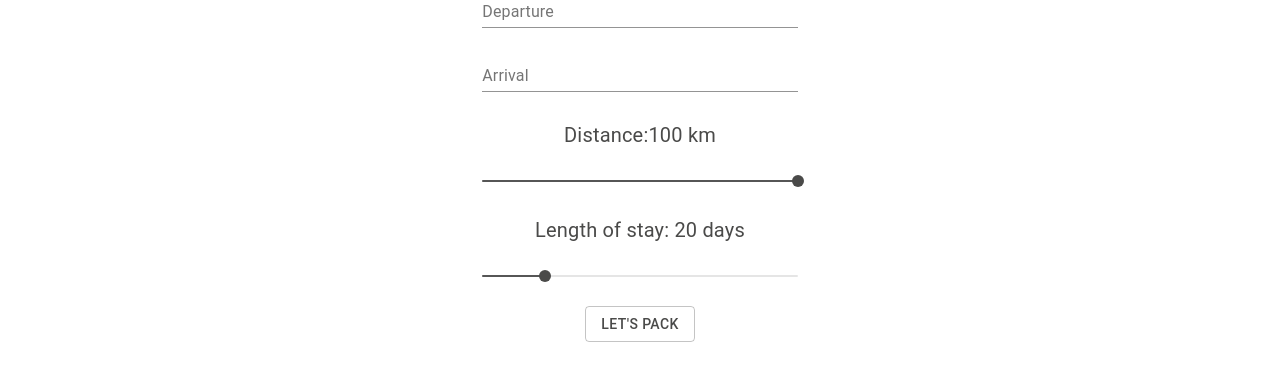
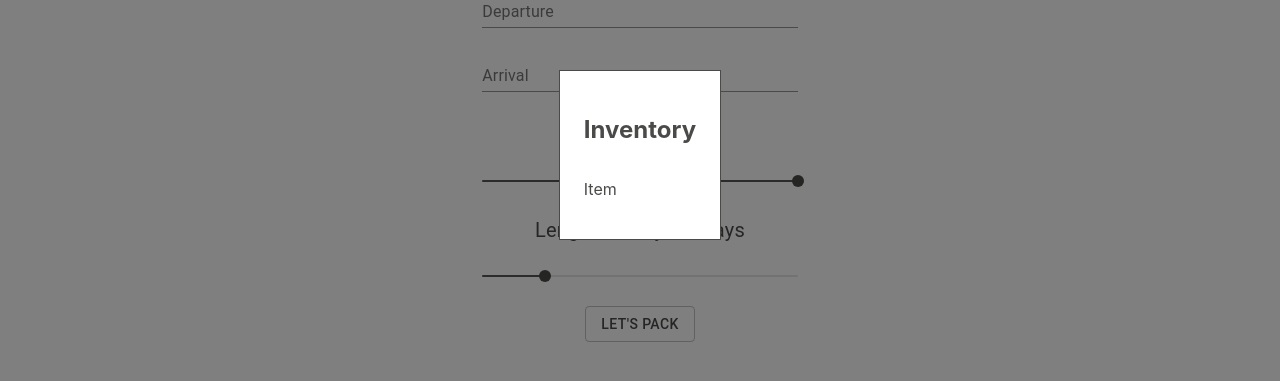
Before and after one commit to sunny-github-acc/tietoEVRY, a React (Create React App) app: page / in a window 1280 px wide. Both pictures are taken after a click on the button "LET'S PACK". Shown: the part 245-626 px from the top of the page. Built offline with nearby package versions, Linux system fonts and the light colour scheme; no server answers.

Commit message:
Added Modal

```diff
--- a/src/components/Button.js
+++ b/src/components/Button.js
@@ -14,12 +14,16 @@ const useStyles = makeStyles((theme) => ({
   },
 }));
 
-export default function CustomizedButtons() {
+export default function CustomizedButtons({ handleOpen }) {
   const classes = useStyles();
 
   return (
     <div>
-      <ColorButton variant="outlined" className={classes.margin}>
+      <ColorButton
+        variant="outlined"
+        className={classes.margin}
+        onClick={handleOpen}
+      >
         Let's pack
       </ColorButton>
       {/* <ThemeProvider theme={theme}>
--- /dev/null
+++ b/src/components/Modal.js
@@ -0,0 +1,83 @@
+import React from "react";
+import { makeStyles } from "@material-ui/core/styles";
+import Modal from "@material-ui/core/Modal";
+import Backdrop from "@material-ui/core/Backdrop";
+import Fade from "@material-ui/core/Fade";
+import Button from "./Button";
+
+const useStyles = makeStyles((theme) => ({
+  modal: {
+    display: "flex",
+    justifyContent: "center",
+    alignItems: "center",
+    maxHeight: "90vh",
+    margin: "5vh",
+    "@global": {
+      "*::-webkit-scrollbar": {
+        width: "0.4em",
+      },
+      "*::-webkit-scrollbar-track": {
+        "-webkit-box-shadow": "inset 0 0 6px rgba(0,0,0,0.00)",
+      },
+      "*::-webkit-scrollbar-thumb": {
+        backgroundColor: "rgba(0,0,0,.1)",
+        outline: "1px solid slategrey",
+      },
+    },
+  },
+  paperContainer: {
+    maxHeight: "100%",
+    display: "flex",
+    alignItems: "flex-start",
+    overflow: "auto",
+  },
+  paper: {
+    display: "flex",
+    flexDirection: "column",
+    backgroundColor: theme.palette.background.paper,
+    border: "1px solid #4A4A49",
+    boxShadow: theme.shadows[5],
+    padding: theme.spacing(3, 3, 3),
+    color: "#4A4A49",
+  },
+}));
+
+export default function TransitionsModal() {
+  const styles = useStyles();
+  const [open, setOpen] = React.useState(false);
+
+  const handleOpen = () => {
+    setOpen(true);
+  };
+
+  const handleClose = () => {
+    setOpen(false);
+  };
+
+  return (
+    <div>
+      <Button handleOpen={handleOpen} />
+      <Modal
+        aria-labelledby="transition-modal-title"
+        aria-describedby="transition-modal-description"
+        className={styles.modal}
+        open={open}
+        onClose={handleClose}
+        closeAfterTransition
+        BackdropComponent={Backdrop}
+        BackdropProps={{
+          timeout: 500,
+        }}
+      >
+        <Fade in={open}>
+          <div className={styles.paperContainer}>
+            <div className={styles.paper}>
+              <h2 id="transition-modal-title">Inventory</h2>
+              <p id="transition-modal-description">Item</p>
+            </div>
+          </div>
+        </Fade>
+      </Modal>
+    </div>
+  );
+}
--- a/src/components/TravelInfo.js
+++ b/src/components/TravelInfo.js
@@ -5,7 +5,7 @@ import GlobalContext from "../globalState/Context";
 import { Typography } from "@material-ui/core";
 import { makeStyles } from "@material-ui/core/styles";
 import axios from "axios";
-import Button from "./Button";
+import Modal from "./Modal";
 
 const useStyles = makeStyles(() => ({
   root: {
@@ -33,46 +33,46 @@ const Info = () => {
   const [triggerSetDistance, setTriggerSetDistance] = useState();
 
   // Get current gps
-  useEffect(() => {
-    if (typeof Context.start !== "undefined") return;
+  // useEffect(() => {
+  //   if (typeof Context.start !== "undefined") return;
 
-    let coordinates;
+  //   let coordinates;
 
-    if ("geolocation" in navigator) {
-      const options = {
-        enableHighAccuracy: true,
-        timeout: 1000,
-        maximumAge: 0,
-      };
+  //   if ("geolocation" in navigator) {
+  //     const options = {
+  //       enableHighAccuracy: true,
+  //       timeout: 1000,
+  //       maximumAge: 0,
+  //     };
 
-      function success(position) {
-        coordinates = position.coords;
+  //     function success(position) {
+  //       coordinates = position.coords;
 
-        setStartLatitude(coordinates.latitude);
-        setStartLongitude(coordinates.longitude);
+  //       setStartLatitude(coordinates.latitude);
+  //       setStartLongitude(coordinates.longitude);
 
-        // Get current city
-        if (!coordinates) return;
-        const currentAPI = `https://api.bigdatacloud.net/data/reverse-geocode-client?latitude=${coordinates.latitude}&longitude=${coordinates.longitude}&localityLanguage=en`;
-        axios
-          .get(currentAPI)
-          .then(function (response) {
-            Context.setStart(response.data.city);
-          })
-          .catch(function (error) {
-            console.warn(error);
-          });
-      }
+  //       // Get current city
+  //       if (!coordinates) return;
+  //       const currentAPI = `https://api.bigdatacloud.net/data/reverse-geocode-client?latitude=${coordinates.latitude}&longitude=${coordinates.longitude}&localityLanguage=en`;
+  //       axios
+  //         .get(currentAPI)
+  //         .then(function (response) {
+  //           Context.setStart(response.data.city);
+  //         })
+  //         .catch(function (error) {
+  //           console.warn(error);
+  //         });
+  //     }
 
-      function error(err) {
-        console.warn(`ERROR(${err.code}): ${err.message}`);
-      }
+  //     function error(err) {
+  //       console.warn(`ERROR(${err.code}): ${err.message}`);
+  //     }
 
-      navigator.geolocation.getCurrentPosition(success, error, options);
-    } else {
-      console.warn("Geolocation Not Available");
-    }
-  }, [Context]);
+  //     navigator.geolocation.getCurrentPosition(success, error, options);
+  //   } else {
+  //     console.warn("Geolocation Not Available");
+  //   }
+  // }, [Context]);
 
   // Handle distance
   useEffect(() => {
@@ -141,7 +141,7 @@ const Info = () => {
         Length of stay: {Context.lengthStay} days
       </Typography>
       <Slider handleChange={Context.setLengthStay} value={Context.lengthStay} />
-      <Button />
+      <Modal />
     </div>
   );
 };
```
